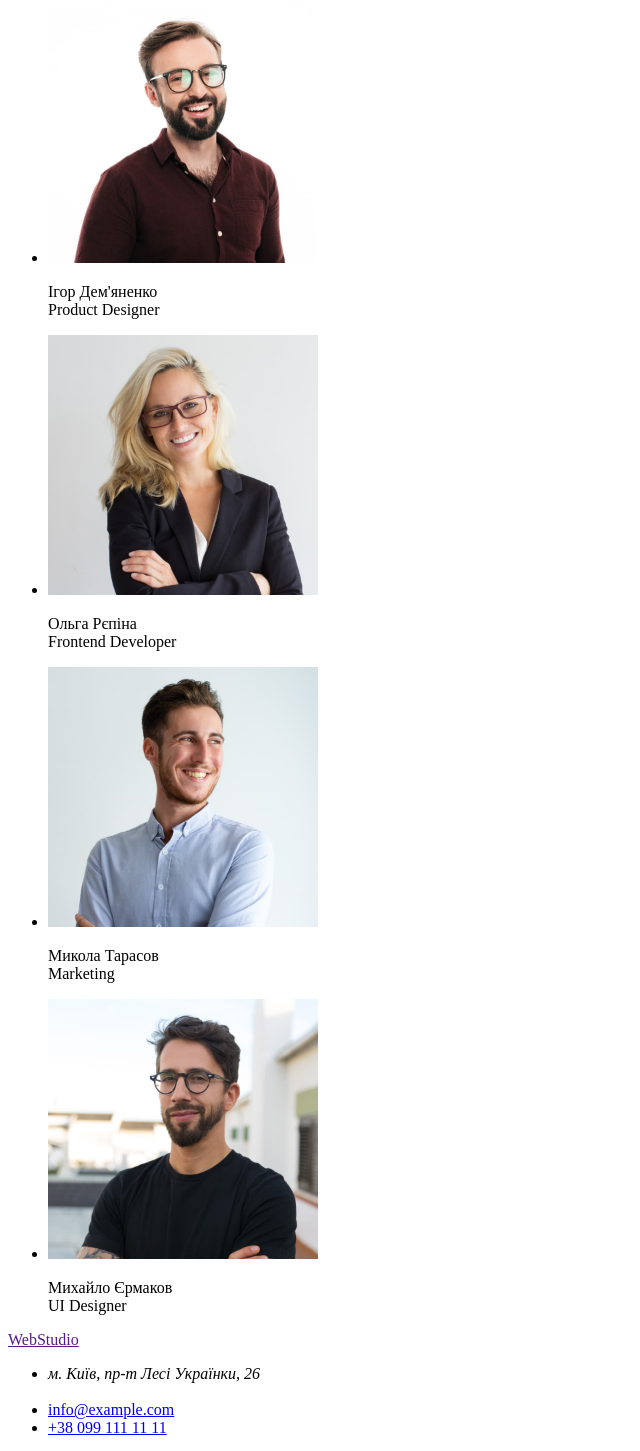
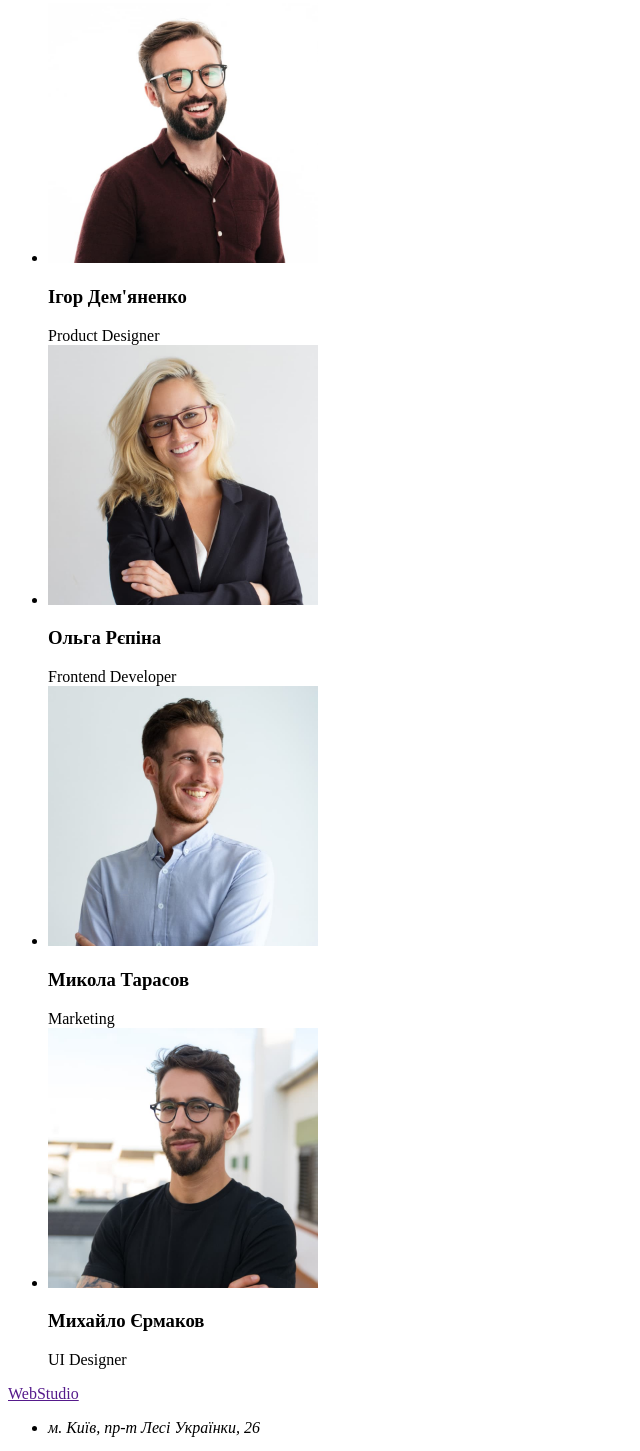
Before and after one commit to YuriiZag/goit-markup-hw-01, a plain HTML site: page index.html in a window 1280 px wide. Shown: the part 1589-3040 px from the top of the page, without its empty margins (0-640 px from the left). Drawn offline with Linux system fonts and the light colour scheme.

Commit message:
team section fix

```diff
--- a/index.html
+++ b/index.html
@@ -64,24 +64,28 @@
                     <img src="./image/demjanenko.jpg"
                     alt="photo of Igor Demjanenko"
                     width="270">
-                    <p>Ігор Дем'яненко <br> Product Designer</p>
+                    <h3>Ігор Дем'яненко </h3>
+                    <span>Product Designer</span>
                 <li>
                     <img src="./image/repina.jpg"
                     alt="photo of Olga Repina"
                     width="270">
-                    <p>Ольга Рєпіна <br> Frontend Developer</p>
+                    <h3>Ольга Рєпіна</h3>
+                    <span>Frontend Developer</span>
                 </li>
                 <li>
                     <img src="./image/tarasov.jpg"
                     alt="Photo of Mykola Tarasow"
                     width="270">
-                    <p>Микола Тарасов <br> Marketing</p>
+                    <h3>Микола Тарасов</h3>
+                    <span>Marketing</span>
                 </li>
                 <li>
                     <img src="./image/yermakov.jpg"
                     alt="Photo of Mykhailo Yermakow"
                     width="270">
-                <p>Михайло Єрмаков <br> UI Designer</p>
+                    <h3>Михайло Єрмаков</h3>
+                    <span>UI Designer</span>
                 </li>
             </ul>
         </section>
```
